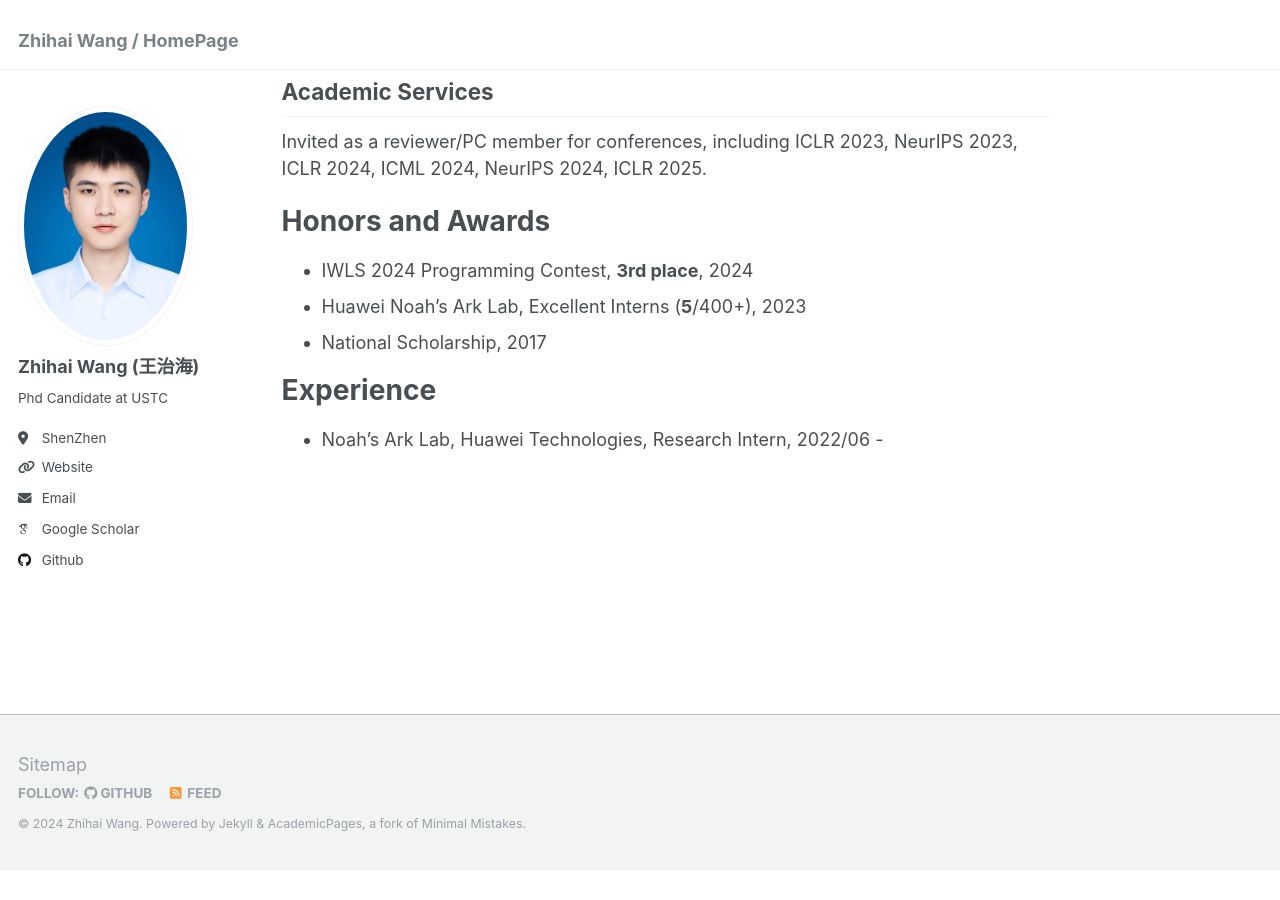
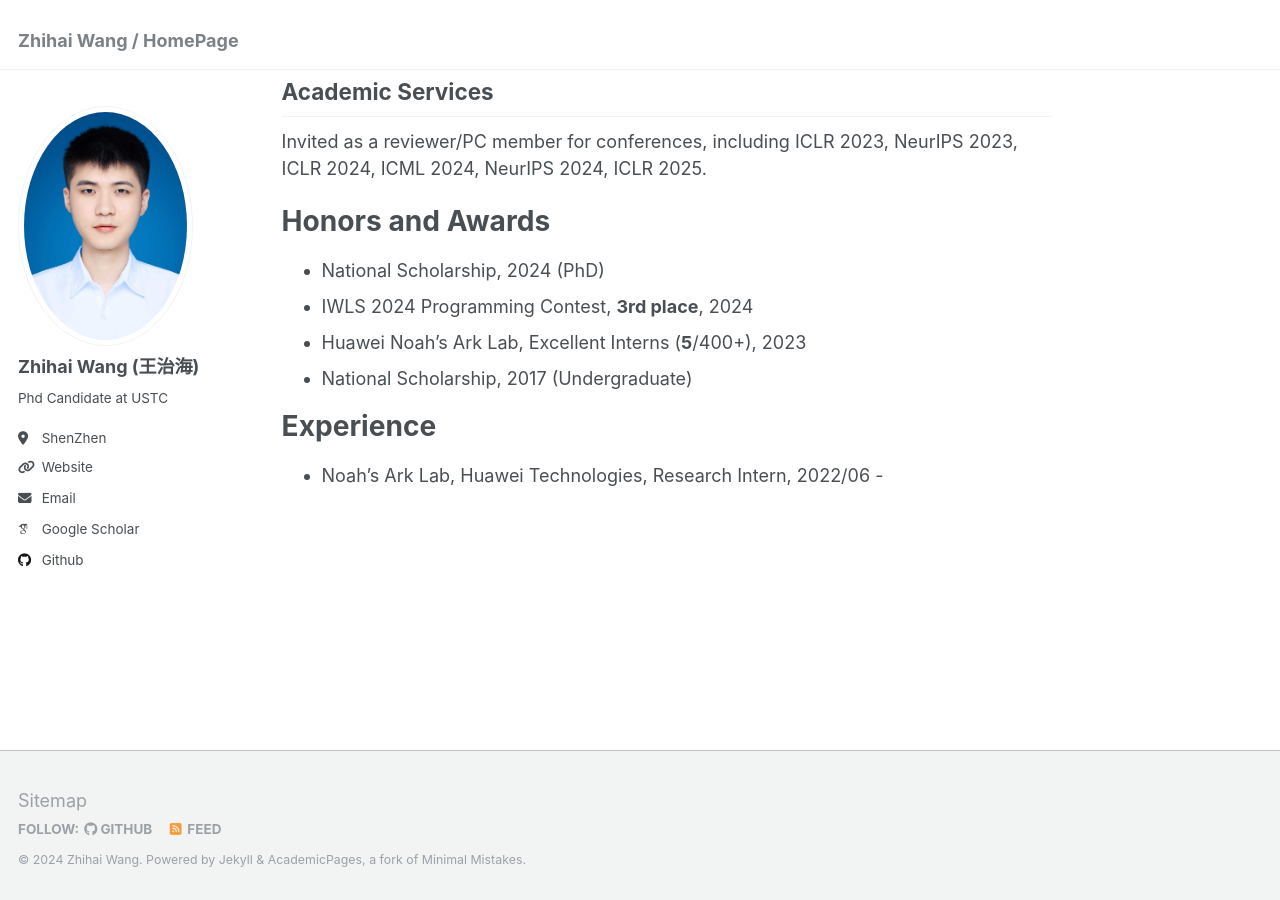
Before and after one commit to zhihaiwangx/zhihaiwangx.github.io, a Jekyll site: the page built from _pages/about.md, in a window 1280 px wide and 900 px high, scrolled down 2076 px. Built offline with Jekyll 4.4.1, drawn with Linux system fonts in a browser that asks for light colours; some web fonts are replaced; before the commit the page ends 2946 px from its top, so only the background shows below that.

Commit message:
add national scholarship

```diff
--- a/_pages/about.md
+++ b/_pages/about.md
@@ -57,9 +57,10 @@ Invited as a reviewer/PC member for conferences, including ICLR 2023, NeurIPS 20
 Honors and Awards
 ======
 
+- National Scholarship, 2024 (PhD)
 - IWLS 2024 Programming Contest, **3rd place**, 2024
 - Huawei Noah’s Ark Lab, Excellent Interns (**5**/400+), 2023
-- National Scholarship, 2017
+- National Scholarship, 2017 (Undergraduate)
 
 Experience
 ======
```
